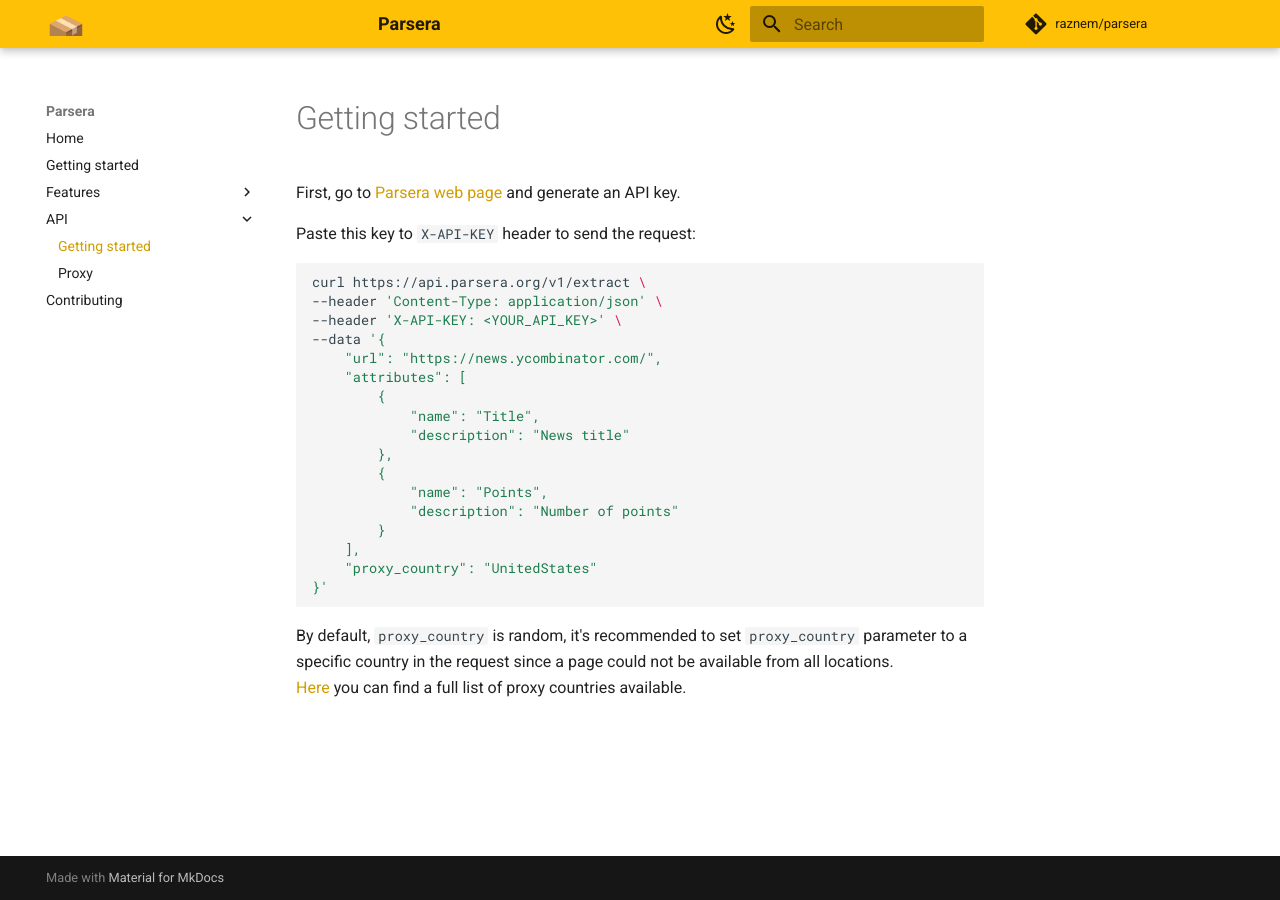
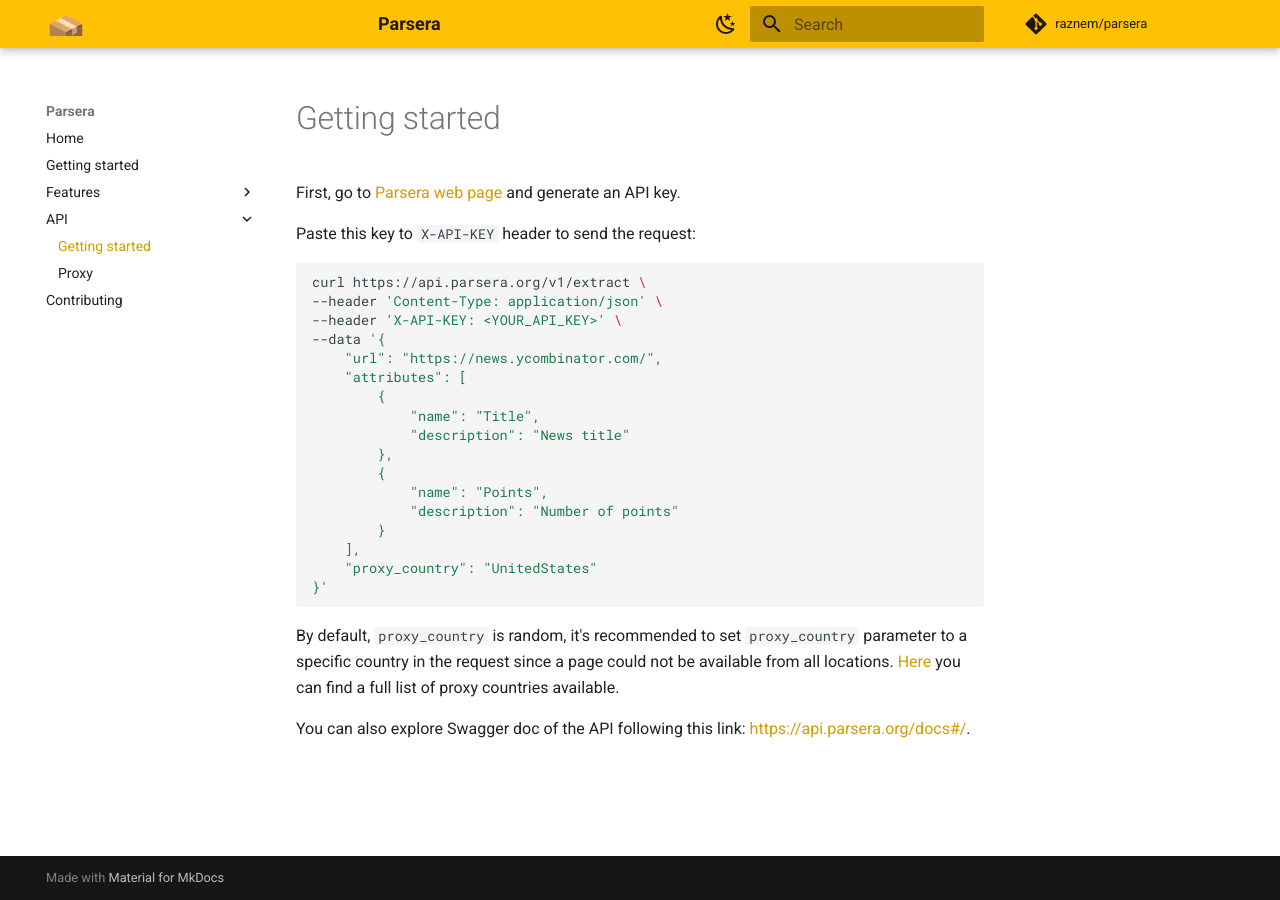
Before and after one commit to raznem/parsera, an MkDocs documentation site: the page built from docs/api/getting-started.md, in a window 1280 px wide. Built offline with MkDocs 1.6.1 and Material for MkDocs 9.7.7, drawn with Linux system fonts in a browser that asks for light colours; comment, search, counter and statistics services are not loaded.

Commit message:
Added link to Swagger and countries endpoint in doc

````diff
--- a/docs/api/getting-started.md
+++ b/docs/api/getting-started.md
@@ -23,5 +23,6 @@ curl https://api.parsera.org/v1/extract \
 }'
 ```
 
-By default, `proxy_country` is random, it's recommended to set `proxy_country` parameter to a specific country in the request since a page could not be available from all locations.
-[Here](proxy.md) you can find a full list of proxy countries available.
+By default, `proxy_country` is random, it's recommended to set `proxy_country` parameter to a specific country in the request since a page could not be available from all locations. [Here](proxy.md) you can find a full list of proxy countries available.
+
+You can also explore Swagger doc of the API following this link: [https://api.parsera.org/docs#/](https://api.parsera.org/docs#/).
````
Also changed, not shown: docs/api/proxy.md (+4 -0 lines).
